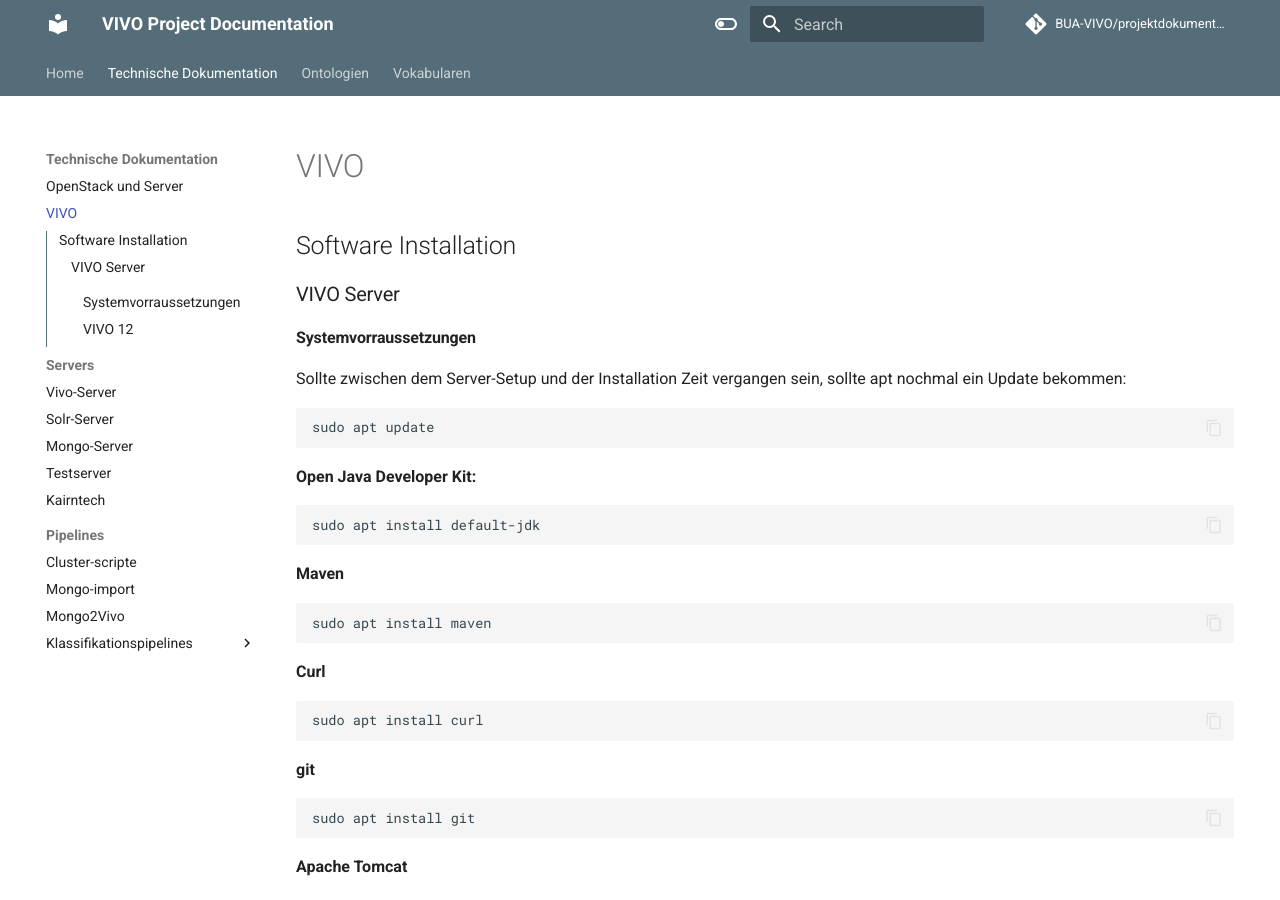
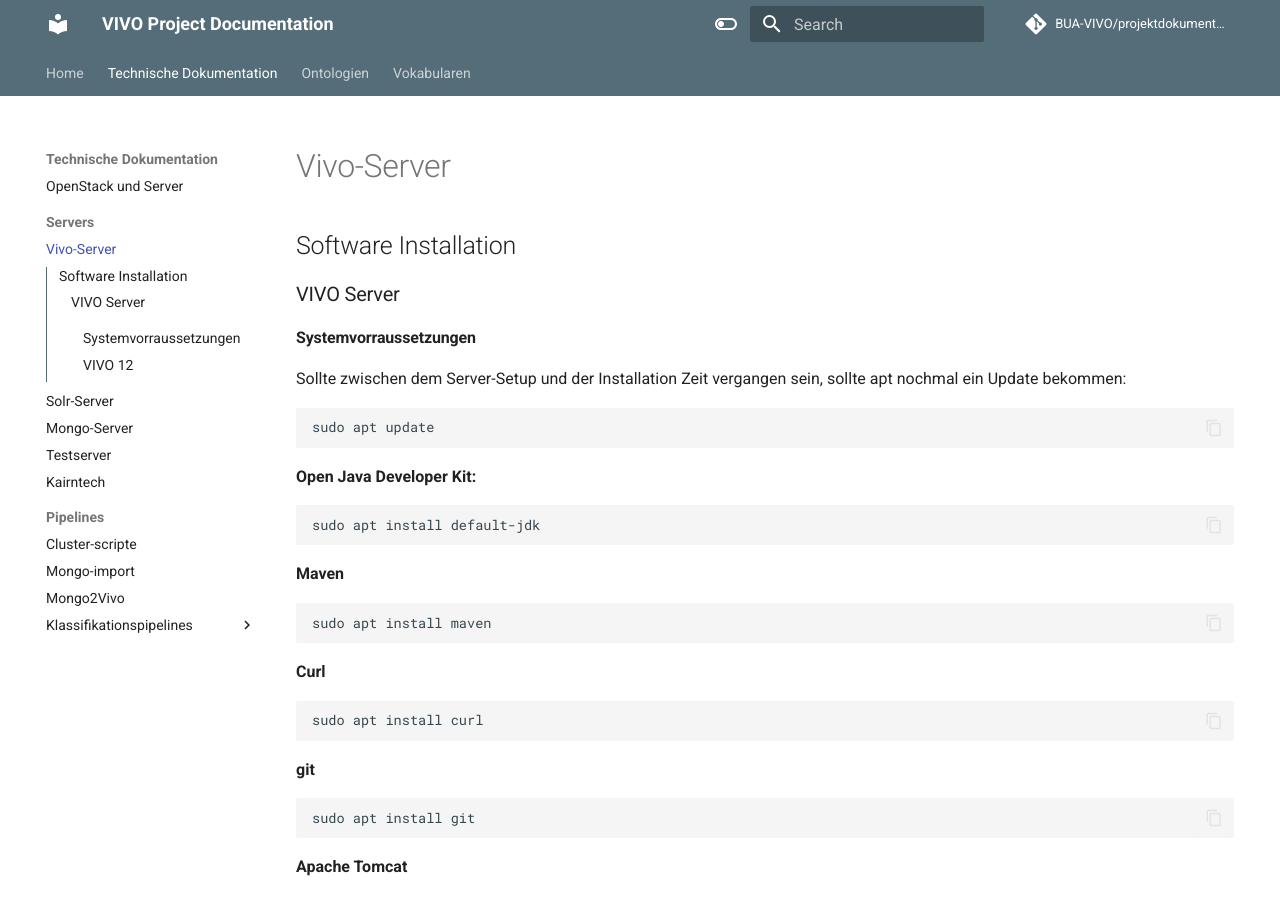
Before and after one commit to Fadalsh/projektdokumentation, an MkDocs documentation site: the page built from docs/vivo.md, in a window 1280 px wide and 900 px high. Built offline with MkDocs 1.6.1 and Material for MkDocs 9.7.7, drawn with Linux system fonts in a browser that asks for light colours; comment, search, counter and statistics services are not loaded; some of the changed lines change nothing that is shown.

Commit message:
put vivo under servers

```diff
--- a/mkdocs.yaml
+++ b/mkdocs.yaml
@@ -8,9 +8,8 @@
   - Home: index.md
   - Technische Dokumentation:
     - OpenStack und Server: OpenStackServers.md
-    - VIVO: vivo.md
     - Servers:
-      - Vivo-Server: vivoserver.md
+      - Vivo-Server: vivo.md
       - Solr-Server: solrserver.md
       - Mongo-Server: mongoserver.md
       - Testserver: testserver.md
```
